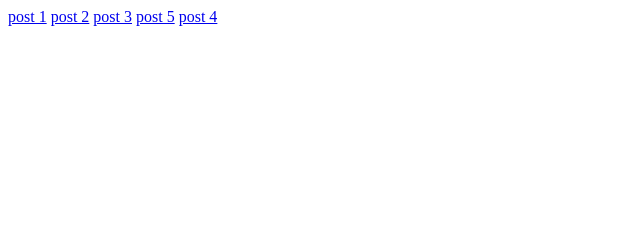
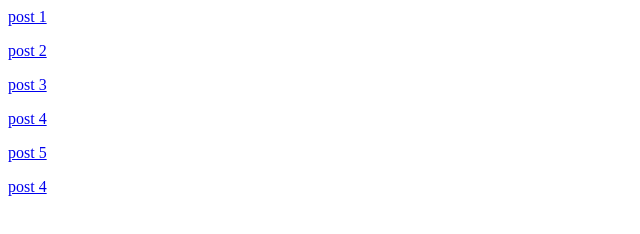
Before and after one commit to simonchauvin/testgittechart, a plain HTML site: page index.html in a window 1280 px wide. Shown: the whole page, without its empty margins (0-640 px from the left). Drawn offline with Linux system fonts and the light colour scheme.

Commit message:
post 6 & format index

```diff
--- a/index.html
+++ b/index.html
@@ -2,11 +2,24 @@
 
 <body>
 
+    <p>
     <a href="posts/post1.html">post 1</a>
+    </p>
+    <p>
     <a href="posts/post2.html">post 2</a>
+    </p>
+    <p>
     <a href="posts/post3.html">post 3</a>
+    </p>
+    <p>
+    <a href="posts/post4.html">post 4</a>
+    </p>
+    <p>
     <a href="posts/post5.html">post 5</a>
-    <a href="posts/post4.html">post 4</a>
+    </p>
+    <p>
+    <a href="posts/post6.html">post 4</a>
+    </p>
 
 </body>
 
```
Also changed, not shown: posts/post6.html (added, +5 -0 lines).
